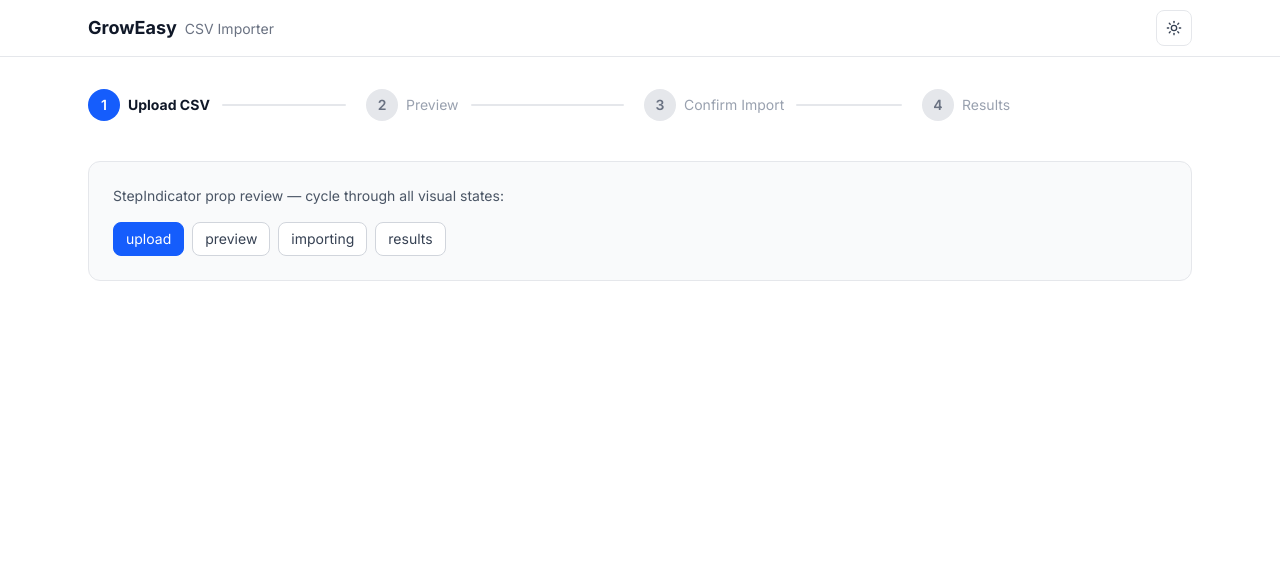
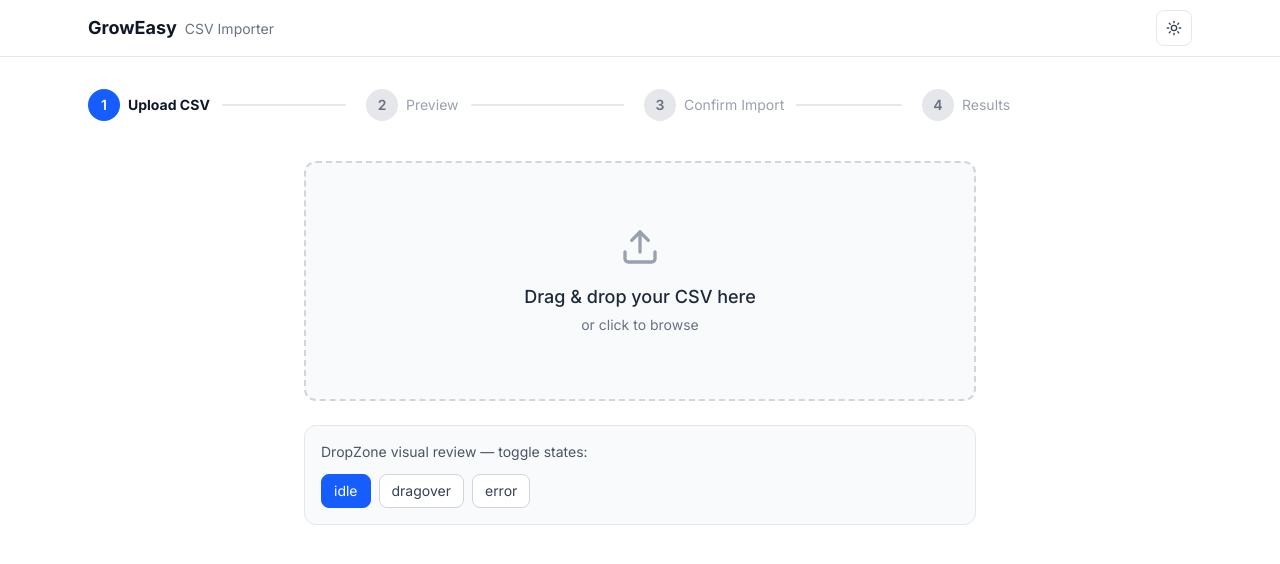
Before and after one commit to musabansari-1/ai-crm-csv-importer, a Next.js app in the folder frontend/: page / in a window 1280 px wide. Shown: the top 564 px of the page. Built offline with nearby package versions, Linux system fonts and the light colour scheme.

Commit message:
feat(upload): add DropZone UI

```diff
--- a/frontend/app/page.tsx
+++ b/frontend/app/page.tsx
@@ -1,46 +1,51 @@
 'use client'
 
 import { useState } from 'react'
+import {
+  DropZone,
+  type DropZoneVisualState,
+} from '@/components/upload/DropZone'
 import { StepIndicator } from '@/components/ui/StepIndicator'
-import type { ImportStep } from '@/types'
 
-const REVIEW_STEPS: ImportStep[] = [
-  'upload',
-  'preview',
-  'importing',
-  'results',
-]
+const VISUAL_STATES: DropZoneVisualState[] = ['idle', 'dragover', 'error']
 
 export default function Home() {
-  // Temporary prop-test control — wired to real flow in Step 9
-  const [currentStep, setCurrentStep] = useState<ImportStep>('upload')
+  // Temporary prop review — file handling lands in Step 5
+  const [dropState, setDropState] = useState<DropZoneVisualState>('idle')
 
   return (
     <main className="mx-auto max-w-6xl px-4 py-8 sm:px-6">
       <div className="mb-10">
-        <StepIndicator currentStep={currentStep} />
+        <StepIndicator currentStep="upload" />
       </div>
 
-      <div className="rounded-xl border border-gray-200 bg-gray-50 p-6 dark:border-gray-800 dark:bg-gray-900/50">
-        <p className="mb-4 text-sm text-gray-600 dark:text-gray-400">
-          StepIndicator prop review — cycle through all visual states:
+      <div className="mx-auto max-w-2xl space-y-6">
+        <DropZone
+          state={dropState}
+          errorMessage="Only .csv files are supported"
+        />
+
+        <div className="rounded-xl border border-gray-200 bg-gray-50 p-4 dark:border-gray-800 dark:bg-gray-900/50">
+          <p className="mb-3 text-sm text-gray-600 dark:text-gray-400">
+            DropZone visual review — toggle states:
           </p>
           <div className="flex flex-wrap gap-2">
-          {REVIEW_STEPS.map((step) => (
+            {VISUAL_STATES.map((state) => (
               <button
-              key={step}
+                key={state}
                 type="button"
-              onClick={() => setCurrentStep(step)}
+                onClick={() => setDropState(state)}
                 className={[
                   'rounded-lg border px-3 py-1.5 text-sm transition-colors focus-visible:outline-none focus-visible:ring-2 focus-visible:ring-blue-500',
-                currentStep === step
+                  dropState === state
                     ? 'border-blue-600 bg-blue-600 text-white dark:border-blue-500 dark:bg-blue-500'
                     : 'border-gray-300 bg-white text-gray-700 hover:bg-gray-100 dark:border-gray-700 dark:bg-gray-900 dark:text-gray-200 dark:hover:bg-gray-800',
                 ].join(' ')}
               >
-              {step}
+                {state}
               </button>
             ))}
+          </div>
         </div>
       </div>
     </main>
--- /dev/null
+++ b/frontend/components/upload/DropZone.tsx
@@ -0,0 +1,72 @@
+import { AlertCircle, Upload } from 'lucide-react'
+
+export type DropZoneVisualState = 'idle' | 'dragover' | 'error'
+
+interface DropZoneProps {
+  /** Visual shell only — file handling is wired in Step 5 */
+  state?: DropZoneVisualState
+  errorMessage?: string
+}
+
+export function DropZone({
+  state = 'idle',
+  errorMessage = 'Something went wrong with this file',
+}: DropZoneProps) {
+  const shellClass = [
+    'flex w-full flex-col items-center justify-center rounded-xl border-2 px-6 py-12 text-center transition-colors sm:py-16',
+    state === 'idle' &&
+      'border-dashed border-gray-300 bg-gray-50 dark:border-gray-700 dark:bg-gray-900/40',
+    state === 'dragover' &&
+      'border-solid border-blue-500 bg-blue-50 dark:border-blue-400 dark:bg-blue-950/40',
+    state === 'error' &&
+      'border-dashed border-red-500 bg-red-50 dark:border-red-500 dark:bg-red-950/30',
+  ]
+    .filter(Boolean)
+    .join(' ')
+
+  return (
+    <div className={shellClass} role="region" aria-label="CSV upload dropzone">
+      {state === 'idle' && (
+        <>
+          <Upload
+            className="mb-4 h-10 w-10 text-gray-400 dark:text-gray-500"
+            aria-hidden
+          />
+          <p className="text-base font-medium text-gray-800 dark:text-gray-100 sm:text-lg">
+            Drag & drop your CSV here
+          </p>
+          <p className="mt-1 text-sm text-gray-500 dark:text-gray-400">
+            or click to browse
+          </p>
+        </>
+      )}
+
+      {state === 'dragover' && (
+        <>
+          <Upload
+            className="mb-4 h-10 w-10 text-blue-600 dark:text-blue-400"
+            aria-hidden
+          />
+          <p className="text-base font-semibold text-blue-700 dark:text-blue-300 sm:text-lg">
+            Drop it!
+          </p>
+        </>
+      )}
+
+      {state === 'error' && (
+        <>
+          <AlertCircle
+            className="mb-4 h-10 w-10 text-red-600 dark:text-red-400"
+            aria-hidden
+          />
+          <p className="text-base font-medium text-red-700 dark:text-red-300 sm:text-lg">
+            Upload failed
+          </p>
+          <p className="mt-2 text-sm text-red-600 dark:text-red-400">
+            {errorMessage}
+          </p>
+        </>
+      )}
+    </div>
+  )
+}
```
Also changed, not shown: 1 other file (tests, documents, lock files or other folders). Lines whose indentation alone changed are shown as unchanged.
